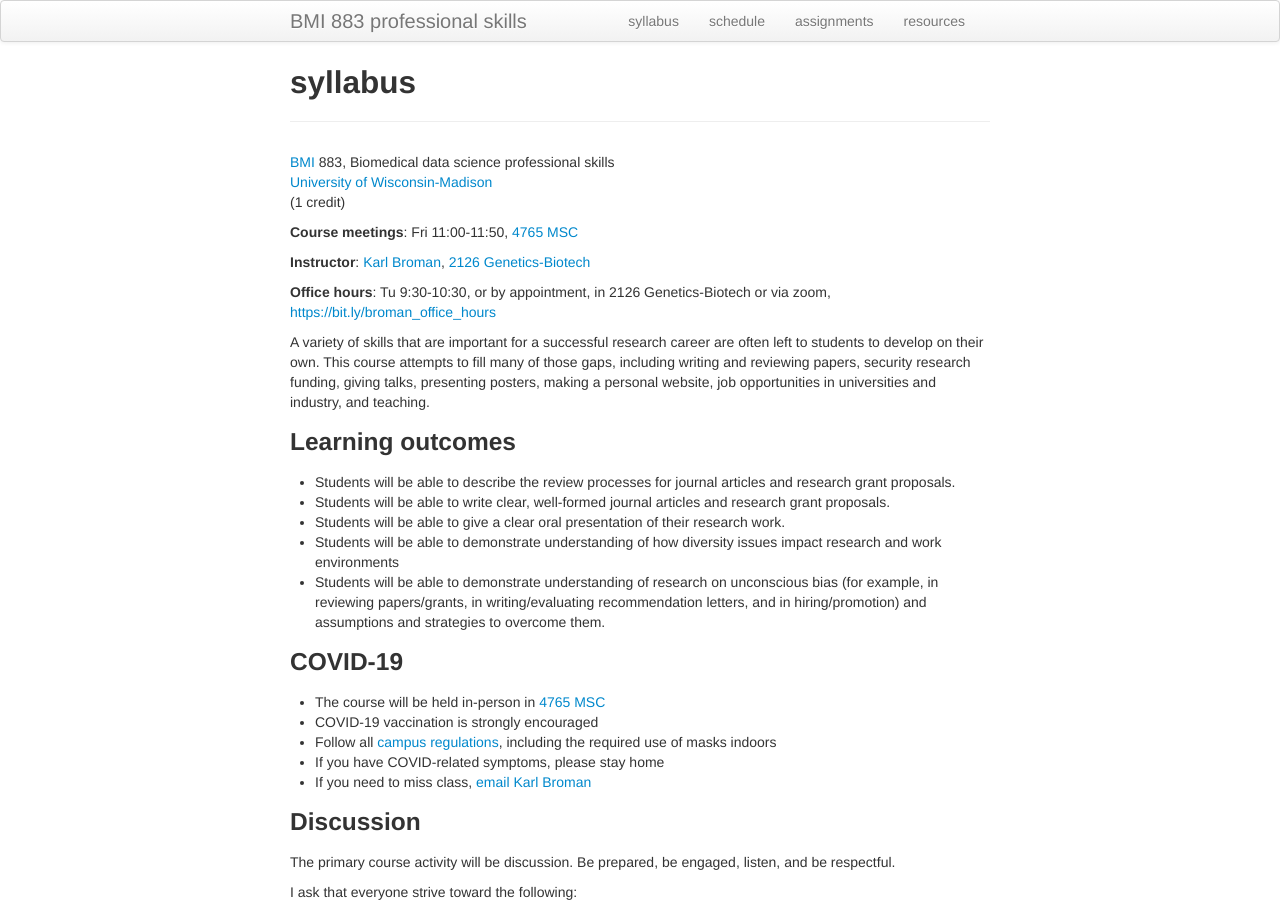
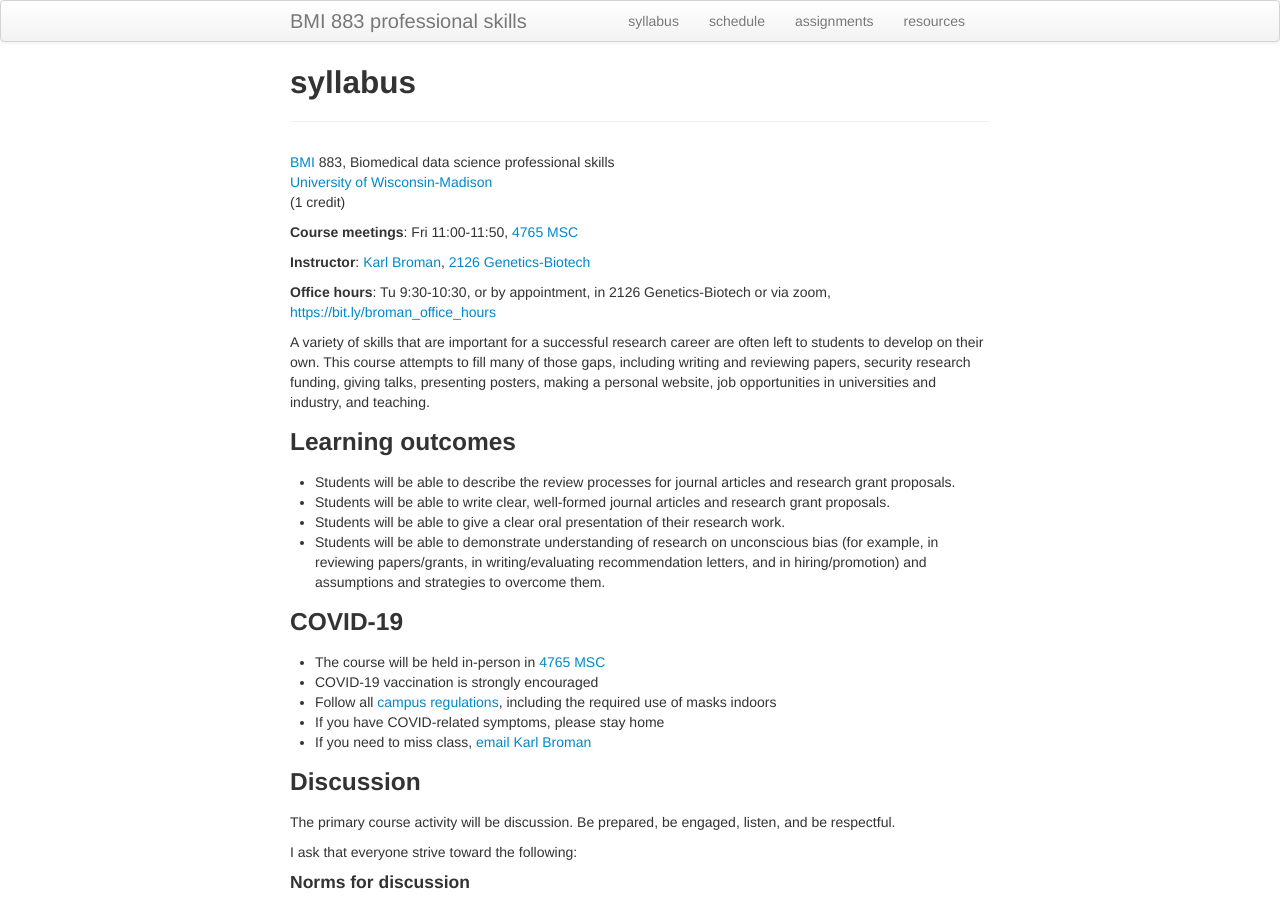
Before and after one commit to kbroman/BMI883, a Jekyll site: the page built from syllabus.md, in a window 1280 px wide and 900 px high. Built offline with Jekyll 4.4.1, drawn with Linux system fonts in a browser that asks for light colours.

Commit message:
Revise learning objectives

```diff
--- a/syllabus.md
+++ b/syllabus.md
@@ -27,7 +27,6 @@ industry, and teaching.
 - Students will be able to describe the review processes for journal articles and research grant proposals.
 - Students will be able to write clear, well-formed journal articles and research grant proposals.
 - Students will be able to give a clear oral presentation of their research work.
-- Students will be able to demonstrate understanding of how diversity issues impact research and work environments
 - Students will be able to demonstrate understanding of research on unconscious bias (for example, in reviewing papers/grants, in writing/evaluating recommendation letters, and in hiring/promotion) and assumptions and strategies to overcome them.
 
 
```
